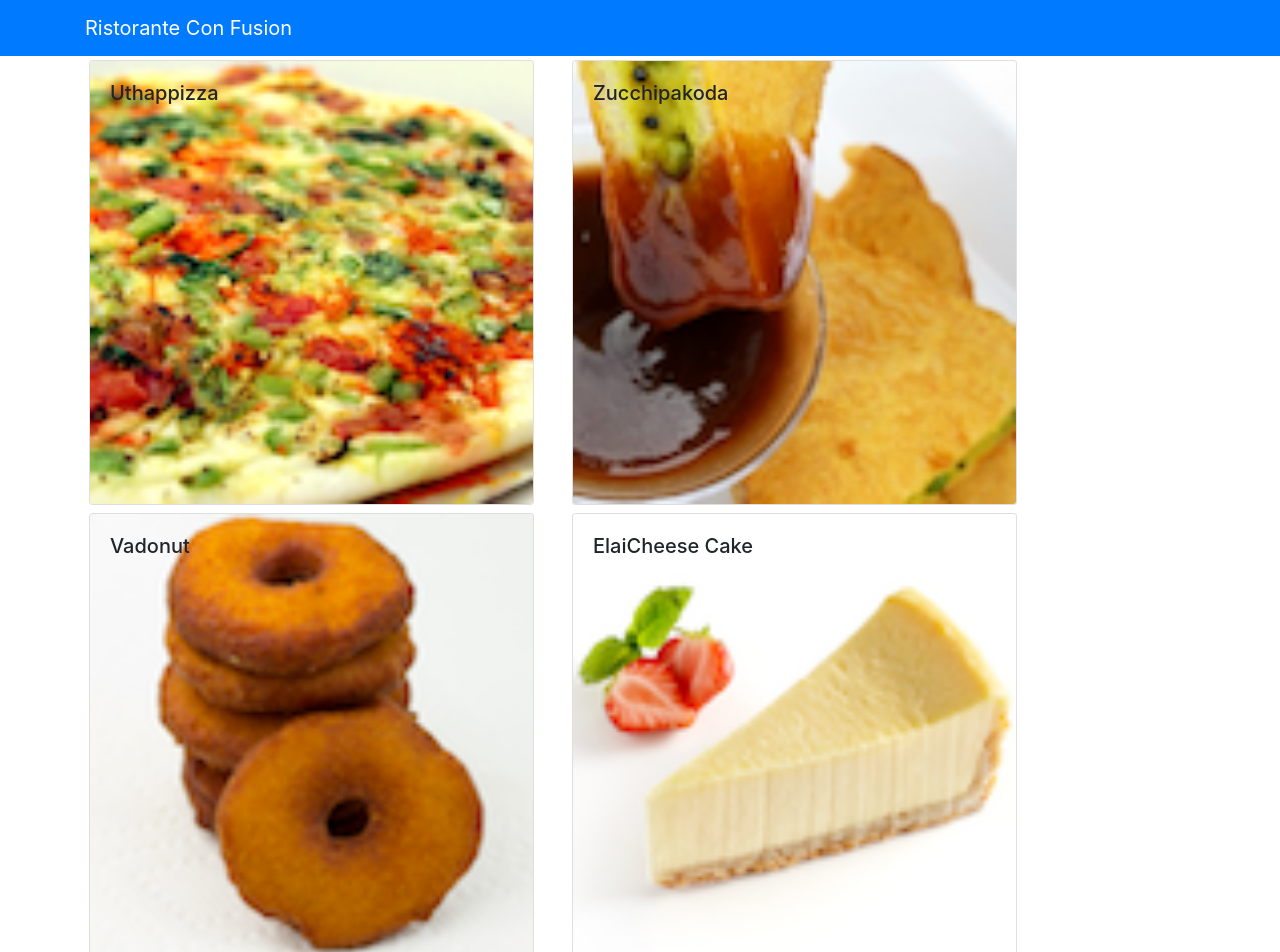
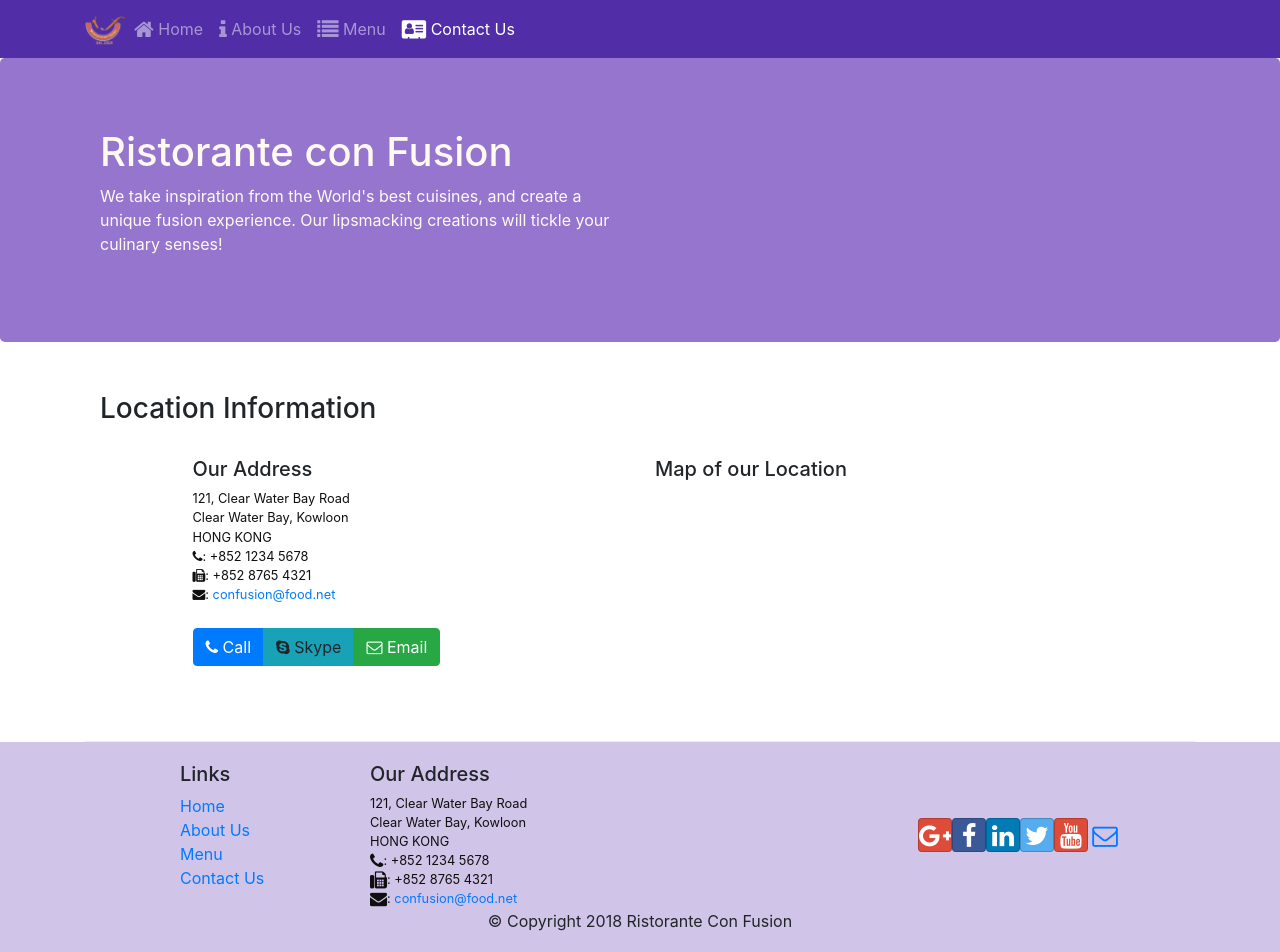
Before and after one commit to Riddhi2002/create-react-myapp-config, a React (Create React App) app: page /contactus in a window 1280 px wide. Shown: the top 952 px of the page. Built offline with nearby package versions, Linux system fonts and the light colour scheme.

Commit message:
React Router

```diff
--- a/package.json
+++ b/package.json
@@ -7,9 +7,12 @@
     "@testing-library/react": "^12.1.2",
     "@testing-library/user-event": "^13.5.0",
     "bootstrap": "^4.0.0",
+    "bootstrap-social": "^5.1.1",
+    "font-awesome": "^4.7.0",
     "react": "^17.0.2",
     "react-dom": "^17.0.2",
     "react-popper": "^0.9.2",
+    "react-router-dom": "^4.2.2",
     "react-scripts": "5.0.0",
     "reactstrap": "^5.0.0",
     "web-vitals": "^2.1.4"
--- /dev/null
+++ b/src/App.css
@@ -0,0 +1,33 @@
+.row-header {
+  margin: 0px auto;
+  padding: 0px auto;
+}
+
+.row-content {
+  margin: 0px auto;
+  padding: 50px 0px 50px 0px;
+  border-bottom: 1px ridge;
+  min-height: 400px;
+}
+
+.footer {
+  background-color: #d1c4e9;
+  margin: 0px auto;
+  padding: 20px 0px 20px 0px;
+}
+.jumbotron {
+  padding: 70px 30px 70px 30px;
+  margin: 0px auto;
+  background: #9575cd;
+  color: floralwhite;
+}
+
+address {
+  font-size: 80%;
+  margin: 0px;
+  color: #0f0f0f;
+}
+
+.navbar-dark {
+  background-color: #512da8;
+}
--- a/src/App.js
+++ b/src/App.js
@@ -1,12 +1,15 @@
 import React, { Component } from "react";
 import Main from "./component/MainComponent";
-
+import "./App.css";
+import { BrowserRouter } from "react-router-dom";
 class App extends Component {
   render() {
     return (
-      <div>
-        <Main />
-      </div>
+      <BrowserRouter>
+        <div>
+          <Main />
+        </div>
+      </BrowserRouter>
     );
   }
 }
--- /dev/null
+++ b/src/component/ContactComponent.js
@@ -0,0 +1,56 @@
+import React from "react";
+
+function Contact(props) {
+  return (
+    <div className="container">
+      <div className="row row-content">
+        <div className="col-12">
+          <h3>Location Information</h3>
+        </div>
+        <div className="col-12 col-sm-4 offset-sm-1">
+          <h5>Our Address</h5>
+          <address>
+            121, Clear Water Bay Road
+            <br />
+            Clear Water Bay, Kowloon
+            <br />
+            HONG KONG
+            <br />
+            <i className="fa fa-phone"></i>: +852 1234 5678
+            <br />
+            <i className="fa fa-fax"></i>: +852 8765 4321
+            <br />
+            <i className="fa fa-envelope"></i>:{" "}
+            <a href="mailto:confusion@food.net">confusion@food.net</a>
+          </address>
+        </div>
+        <div className="col-12 col-sm-6 offset-sm-1">
+          <h5>Map of our Location</h5>
+        </div>
+        <div className="col-12 col-sm-11 offset-sm-1">
+          <div className="btn-group" role="group">
+            <a
+              role="button"
+              className="btn btn-primary"
+              href="tel:+85212345678"
+            >
+              <i className="fa fa-phone"></i> Call
+            </a>
+            <a role="button" className="btn btn-info">
+              <i className="fa fa-skype"></i> Skype
+            </a>
+            <a
+              role="button"
+              className="btn btn-success"
+              href="mailto:confusion@food.net"
+            >
+              <i className="fa fa-envelope-o"></i> Email
+            </a>
+          </div>
+        </div>
+      </div>
+    </div>
+  );
+}
+
+export default Contact;
--- /dev/null
+++ b/src/component/Footer.js
@@ -0,0 +1,90 @@
+import React from "react";
+import { Link } from "react-router-dom";
+function Footer(props) {
+  return (
+    <div className="footer">
+      <div className="container">
+        <div className="row justify-content-center">
+          <div className="col-4 offset-1 col-sm-2">
+            <h5>Links</h5>
+            <ul className="list-unstyled">
+              <li>
+                <Link to="/home">Home</Link>
+              </li>
+              <li>
+                <Link to="/aboutus">About Us</Link>
+              </li>
+              <li>
+                <Link to="/menu">Menu</Link>
+              </li>
+              <li>
+                <Link to="/contactus">Contact Us</Link>
+              </li>
+            </ul>
+          </div>
+          <div className="col-7 col-sm-5">
+            <h5>Our Address</h5>
+            <address>
+              121, Clear Water Bay Road
+              <br />
+              Clear Water Bay, Kowloon
+              <br />
+              HONG KONG
+              <br />
+              <i className="fa fa-phone fa-lg"></i>: +852 1234 5678
+              <br />
+              <i className="fa fa-fax fa-lg"></i>: +852 8765 4321
+              <br />
+              <i className="fa fa-envelope fa-lg"></i>:{" "}
+              <a href="mailto:confusion@food.net">confusion@food.net</a>
+            </address>
+          </div>
+          <div className="col-12 col-sm-4 align-self-center">
+            <div className="text-center">
+              <a
+                className="btn btn-social-icon btn-google"
+                href="http://google.com/+"
+              >
+                <i className="fa fa-google-plus"></i>
+              </a>
+              <a
+                className="btn btn-social-icon btn-facebook"
+                href="http://www.facebook.com/profile.php?id="
+              >
+                <i className="fa fa-facebook"></i>
+              </a>
+              <a
+                className="btn btn-social-icon btn-linkedin"
+                href="http://www.linkedin.com/in/"
+              >
+                <i className="fa fa-linkedin"></i>
+              </a>
+              <a
+                className="btn btn-social-icon btn-twitter"
+                href="http://twitter.com/"
+              >
+                <i className="fa fa-twitter"></i>
+              </a>
+              <a
+                className="btn btn-social-icon btn-google"
+                href="http://youtube.com/"
+              >
+                <i className="fa fa-youtube"></i>
+              </a>
+              <a className="btn btn-social-icon" href="mailto:">
+                <i className="fa fa-envelope-o"></i>
+              </a>
+            </div>
+          </div>
+        </div>
+        <div className="row justify-content-center">
+          <div className="col-auto">
+            <p>© Copyright 2018 Ristorante Con Fusion</p>
+          </div>
+        </div>
+      </div>
+    </div>
+  );
+}
+
+export default Footer;
--- /dev/null
+++ b/src/component/Header.js
@@ -0,0 +1,88 @@
+import {
+  Nav,
+  Navbar,
+  NavbarBrand,
+  NavbarToggler,
+  Collapse,
+  NavItem,
+  Jumbotron,
+} from "reactstrap";
+import { NavLink } from "react-router-dom";
+import React, { Component } from "react";
+
+class Header extends Component {
+  constructor(props) {
+    super(props);
+
+    this.toggleNav = this.toggleNav.bind(this);
+    this.state = {
+      isNavOpen: false,
+    };
+  }
+
+  toggleNav() {
+    this.setState({
+      isNavOpen: !this.state.isNavOpen,
+    });
+  }
+
+  render() {
+    return (
+      <div>
+        <Navbar dark expand="md">
+          <div className="container">
+            <NavbarToggler onClick={this.toggleNav} />
+            <NavbarBrand className="mr-auto" href="/">
+              <img
+                src="assets/images/logo.png"
+                height="30"
+                width="41"
+                alt="Ristorante Con Fusion"
+              />
+            </NavbarBrand>
+            <Collapse isOpen={this.state.isNavOpen} navbar>
+              <Nav navbar>
+                <NavItem>
+                  <NavLink className="nav-link" to="/home">
+                    <span className="fa fa-home fa-lg"></span> Home
+                  </NavLink>
+                </NavItem>
+                <NavItem>
+                  <NavLink className="nav-link" to="/aboutus">
+                    <span className="fa fa-info fa-lg"></span> About Us
+                  </NavLink>
+                </NavItem>
+                <NavItem>
+                  <NavLink className="nav-link" to="/menu">
+                    <span className="fa fa-list fa-lg"></span> Menu
+                  </NavLink>
+                </NavItem>
+                <NavItem>
+                  <NavLink className="nav-link" to="/contactus">
+                    <span className="fa fa-address-card fa-lg"></span> Contact
+                    Us
+                  </NavLink>
+                </NavItem>
+              </Nav>
+            </Collapse>
+          </div>
+        </Navbar>
+        <Jumbotron>
+          <div className="container">
+            <div className="row row-header">
+              <div className="col-12 col-sm-6">
+                <h1>Ristorante con Fusion</h1>
+                <p>
+                  We take inspiration from the World's best cuisines, and create
+                  a unique fusion experience. Our lipsmacking creations will
+                  tickle your culinary senses!
+                </p>
+              </div>
+            </div>
+          </div>
+        </Jumbotron>
+      </div>
+    );
+  }
+}
+export default Header;
--- /dev/null
+++ b/src/component/Home.js
@@ -0,0 +1,11 @@
+import React from "react";
+
+function Home(props) {
+  return (
+    <div className="container">
+      <h4>Home</h4>
+    </div>
+  );
+}
+
+export default Home;
--- a/src/component/MainComponent.js
+++ b/src/component/MainComponent.js
@@ -1,42 +1,37 @@
 import React, { Component } from "react";
-import { Navbar, NavbarBrand } from "reactstrap";
 import Menu from "./Menu";
 import { DISHES } from "../shared/dishes";
 import DishDetail from "./DishdetailComponent";
+import Header from "./Header";
+import Footer from "./Footer";
+import Home from "./Home";
+import Contact from "./ContactComponent";
+import { Route, Switch, Redirect } from "react-router-dom";
 class Main extends Component {
   constructor(props) {
     super(props);
     this.state = {
       dish: DISHES,
-      selectedDish: null,
     };
   }
 
-  onDishSelect(dishId) {
-    this.setState({
-      selectedDish: dishId,
-    });
-  }
-
   render() {
+    const HomePage = () => {
+      return <Home />;
+    };
     return (
       <div>
-        <Navbar dark color="primary">
-          <div className="container">
-            <NavbarBrand href="/"> Ristorante Con Fusion </NavbarBrand>
-          </div>
-        </Navbar>
-        <Menu
-          dishes={this.state.dish}
-          onClick={(dishId) => this.onDishSelect(dishId)}
-        />
-        <DishDetail
-          dish={
-            this.state.dish.filter(
-              (dish) => dish.id === this.state.selectedDish
-            )[0]
-          }
-        />
+        <Header />
+        <Switch>
+          <Route path="/home" component={HomePage} />
+          <Route
+            path="/menu"
+            component={() => <Menu dishes={this.state.dish} />}
+          />
+          <Route path="/contactus" component={Contact} />
+          <Redirect to="/home" />
+        </Switch>
+        <Footer />
       </div>
     );
   }
--- a/src/component/Menu.js
+++ b/src/component/Menu.js
@@ -10,7 +10,7 @@
 
 function RenderMenu({ dish, onClick }) {
   return (
-    <Card onClick={() => onClick(dish.id)}>
+    <Card>
       <CardImg width="100%" src={dish.image} alt={dish.name} />
       <CardImgOverlay>
         <CardTitle> {dish.name}</CardTitle>
--- a/src/index.js
+++ b/src/index.js
@@ -2,13 +2,15 @@
 import ReactDOM from "react-dom";
 import "bootstrap/dist/css/bootstrap.min.css";
 import "./index.css";
+import "font-awesome/css/font-awesome.min.css";
+import "bootstrap-social/bootstrap-social.css";
 import App from "./App";
 import reportWebVitals from "./reportWebVitals";
 
 ReactDOM.render(
-  <React.StrictMode>
+  <React.Fragment>
     <App />
-  </React.StrictMode>,
+  </React.Fragment>,
   document.getElementById("root")
 );
 
```
Also changed, not shown: 1 other file (tests, documents, lock files or other folders).
